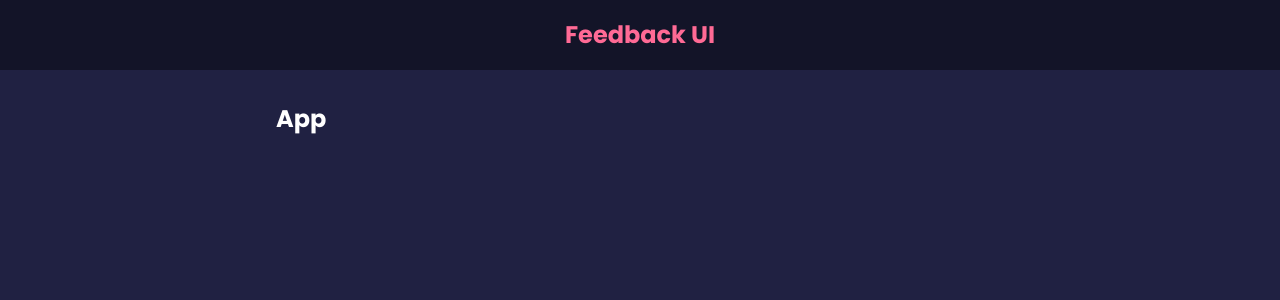
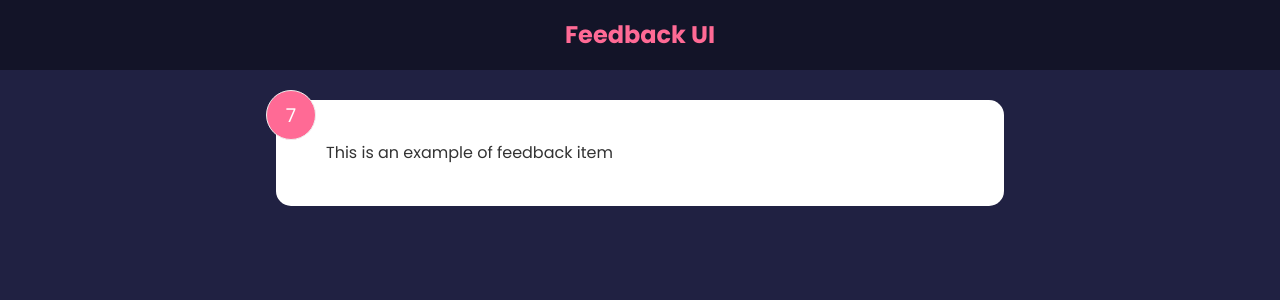
Before and after one commit to gangaprasadmohite/feedback-app, a React (Create React App) app: page / in a window 1280 px wide. Shown: the top 300 px of the page. Built offline with nearby package versions, Linux system fonts and the light colour scheme; the HTML template or start-up script is replaced by a standard one.

Commit message:
Added state to feedback item

```diff
--- a/src/App.js
+++ b/src/App.js
@@ -1,12 +1,13 @@
 import React from 'react';
 import Header from './components/Header';
+import FeedbackItem from './components/FeedbackItem';
 
 function App() {
   return (
     <React.Fragment>
       <Header />
       <div className="container">
-        <h2>App</h2>
+        <FeedbackItem />
       </div>
     </React.Fragment>
   );
--- /dev/null
+++ b/src/components/FeedbackItem.jsx
@@ -0,0 +1,19 @@
+import { useState } from 'react';
+
+function FeedbackItem() {
+    const [rating, setRating] = useState(7);
+    const [text, setText] = useState("This is an example of feedback item ");
+
+  return (
+    <div className='card'>
+         <div className='num-display'>
+            {rating}
+         </div>
+         <div className='text-display'>
+            {text}
+         </div>
+    </div>
+  )
+}
+
+export default FeedbackItem
```
